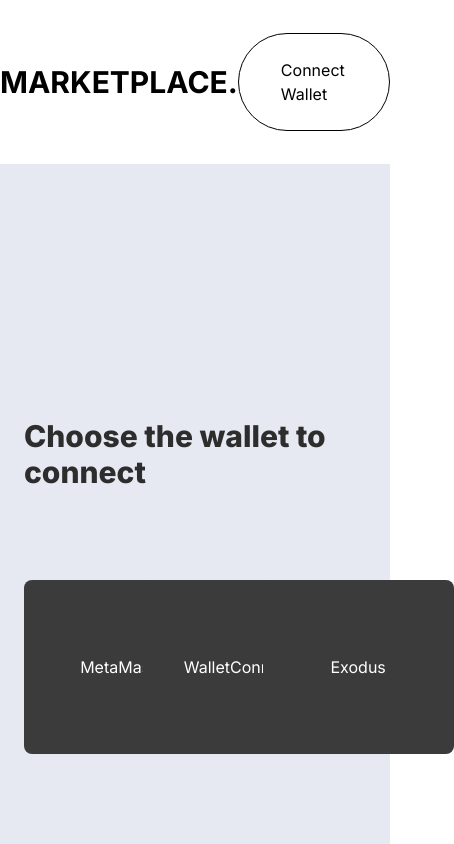
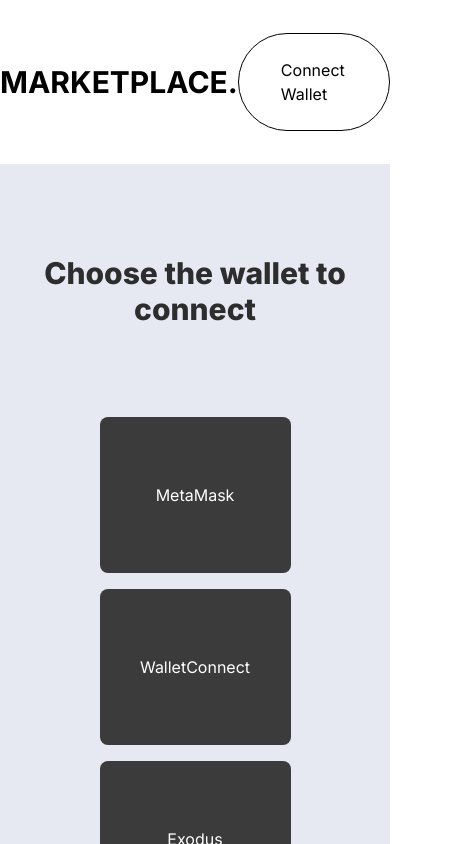
Before and after one commit to jemcap/risidio-the-test-part-one, a React (Vite) app: page /wallet in a window 390 px wide. Shown: the top 844 px of the page, 454 px wide, since content can reach past the window. Built offline with nearby package versions, Linux system fonts and the light colour scheme.

Commit message:
Fix: Fixed responsiveness on the Choose Wallet page

```diff
--- a/src/routes/wallet.routes.jsx
+++ b/src/routes/wallet.routes.jsx
@@ -15,11 +15,11 @@
 
   return (
     <div className="h-screen bg-[#E6E9F2] flex flex-col justify-center items-center p-6">
-      <h1 className="text-3xl font-extrabold text-[#2D2D2D] mb-[90px]">
+      <h1 className="text-3xl font-extrabold text-[#2D2D2D] mb-[90px] text-center">
         Choose the wallet to connect
       </h1>
 
-      <div className="grid grid-cols-3 gap-4 h-[174px]">
+      <div className="grid grid-cols-1 lg:grid-cols-3 gap-4 h-[500px] lg:h-[174px] ">
         {/* Example wallet options */}
         <button
           onClick={connectWallet}
```
